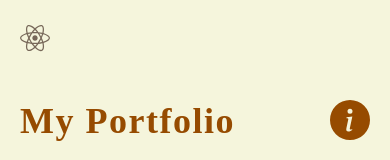
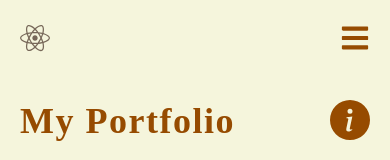
Before and after one commit to HiranyaI/My_Website, a React (Create React App) app: page /portfolio in a window 390 px wide. Shown: the top 160 px of the page. Built offline with nearby package versions, Linux system fonts and the light colour scheme.

Commit message:
Update styles.scss

```diff
--- a/src/components/navBar/styles.scss
+++ b/src/components/navBar/styles.scss
@@ -71,7 +71,7 @@
         transition: all 0.5s ease;
 
         &.active{
-            background: #F5F5DC;
+            background: #181818;
             left: 0px;
             opacity: 1;
         }
@@ -86,7 +86,7 @@
     .nav-icon{
         display: block;
         cursor: pointer;
-        color: #F5F5DC;
+        color: var(--yellow--theme-main-color);
         padding-right: 20px;
 
     }
```
